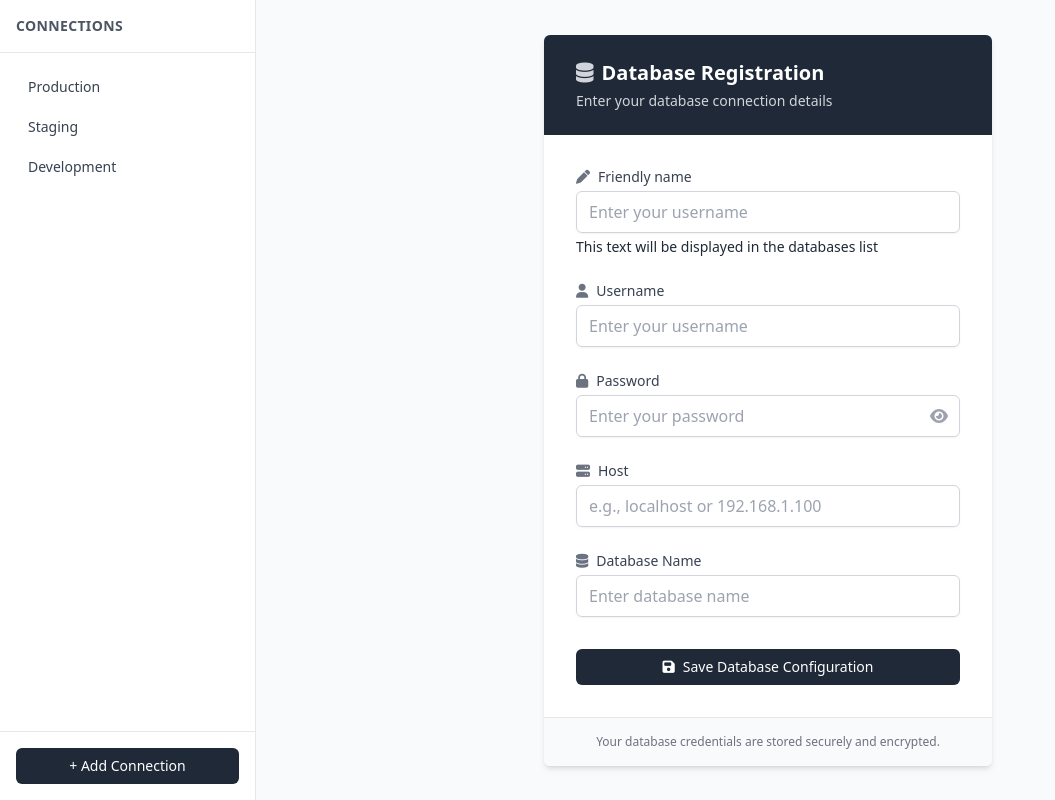
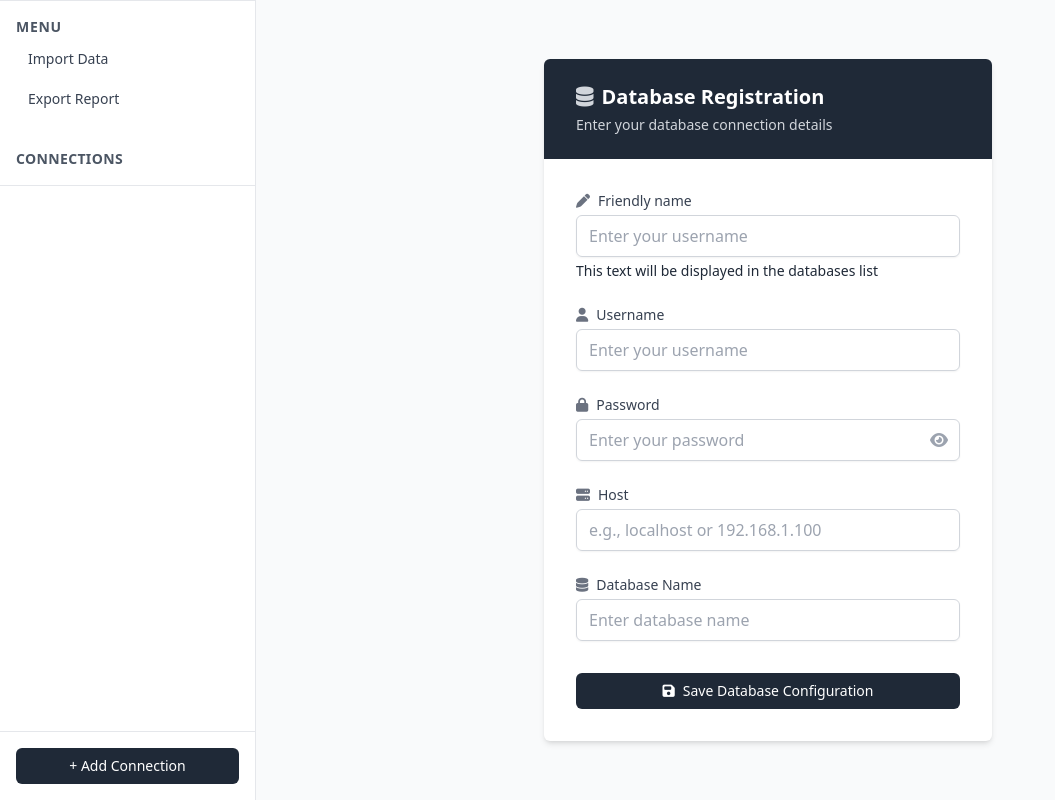
Before and after one commit to danilocgsilva/table_to_database_web, a Python web app: template flask/templates/registration.html in a window 1280 px wide. Shown: the whole page, without its empty margins (0-1055 px from the left). Run offline with Jinja, Linux system fonts and the light colour scheme; the template is opened without the code that fills it, so the values that code supplies are empty; some libraries are stand-ins or nearby versions.

Commit message:
Improving sidebar menu

```diff
--- a/flask/templates/_sidebar.html
+++ b/flask/templates/_sidebar.html
@@ -1,7 +1,29 @@
 <aside id="sidebar"
     class="fixed md:static inset-y-0 left-0 w-64 bg-white border-r border-gray-200 flex flex-col transform -translate-x-full md:translate-x-0 transition-transform duration-200 ease-in-out z-50">
+
+    <div class="px-4 pb-4 pt-4 space-y-1 border-t border-gray-200">
+        <h2 class="
+            text-sm
+            font-semibold
+            text-gray-600
+            uppercase tracking-wider">
+            Menu</h2>
+
+        <button class="w-full text-left px-3 py-2 text-sm rounded-md hover:bg-gray-100 text-gray-700">
+            Import Data
+        </button>
+
+        <button class="w-full text-left px-3 py-2 text-sm rounded-md hover:bg-gray-100 text-gray-700">
+            Export Report
+        </button>
+    </div>
+
     <div class="p-4 border-b flex justify-between items-center">
-      <h2 class="text-sm font-semibold text-gray-600 uppercase tracking-wide">
+        <h2 class="
+            text-sm
+            font-semibold
+            text-gray-600
+            uppercase tracking-wide">
             Connections
         </h2>
         <button id="closeBtn" class="md:hidden p-1 rounded hover:bg-gray-100">
@@ -10,15 +32,12 @@
     </div>
 
     <nav class="flex-1 overflow-y-auto p-4 space-y-1">
+
+        {% for database in sidebar.databases %}
         <button class="w-full text-left px-3 py-2 text-sm rounded-md hover:bg-gray-100 text-gray-700">
-        Production
+            {{ database.friendly_name }}
         </button>
-      <button class="w-full text-left px-3 py-2 text-sm rounded-md hover:bg-gray-100 text-gray-700">
-        Staging
-      </button>
-      <button class="w-full text-left px-3 py-2 text-sm rounded-md hover:bg-gray-100 text-gray-700">
-        Development
-      </button>
+        {% endfor %}
     </nav>
 
     <div class="p-4 border-t">
--- a/flask/templates/registration.html
+++ b/flask/templates/registration.html
@@ -88,13 +88,6 @@
                     </button>
                 </div>
             </form>
-
-            <!-- Footer Note -->
-            <div class="bg-gray-50 py-4 px-8 border-t border-gray-200">
-                <p class="text-xs text-gray-500 text-center">
-                    Your database credentials are stored securely and encrypted.
-                </p>
-            </div>
         </div>
 
     </main>
```
Also changed, not shown: flask/app.py (+11 -2 lines), flask/model_view/Sidebar.py (added, +12 -0 lines). Lines whose indentation alone changed are shown as unchanged.
